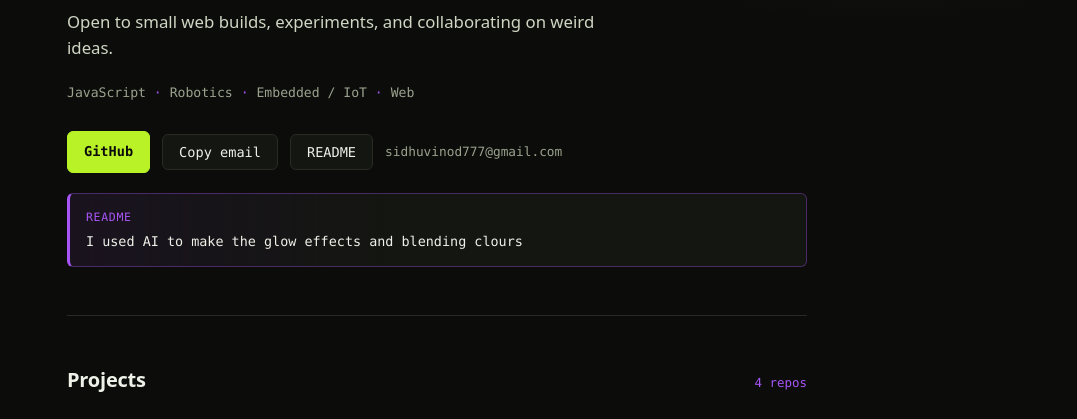
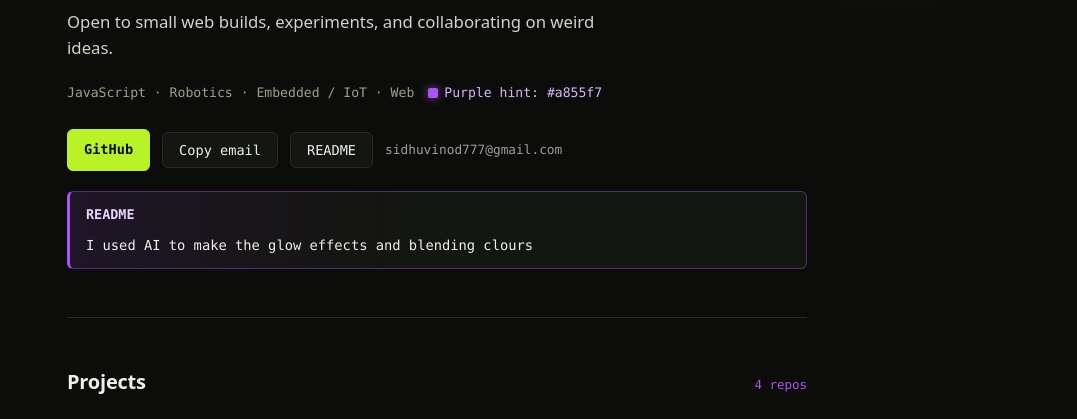
Before and after one commit to Ghost8911/my-portfolio, a plain HTML site: page index.html in a window 1280 px wide. Shown: the part 298-717 px from the top of the page, without its empty margins (203-1280 px from the left). Drawn offline with Linux system fonts and the light colour scheme.

Commit message:
fixed colour and readme

```diff
--- a/index.html
+++ b/index.html
@@ -23,8 +23,8 @@
 
     body {
       background:
-        radial-gradient(ellipse 65% 40% at 85% 0%, rgba(168, 85, 247, 0.14), transparent 65%),
-        radial-gradient(ellipse 60% 35% at 15% 100%, rgba(184, 242, 39, 0.09), transparent 70%),
+        radial-gradient(ellipse 65% 40% at 85% 0%, rgba(168, 85, 247, 0.16), transparent 65%),
+        radial-gradient(ellipse 60% 35% at 15% 100%, rgba(184, 242, 39, 0.1), transparent 70%),
         var(--bg);
       color: var(--text);
       font-family: var(--sans);
@@ -62,7 +62,7 @@
       height: 7px;
       border-radius: 50%;
       background: var(--accent);
-      box-shadow: 0 0 8px rgba(168, 85, 247, 0.55);
+      box-shadow: 0 0 8px rgba(168, 85, 247, 0.6);
     }
 
     .palette-btn {
@@ -105,7 +105,7 @@
 
     .intro h1 span {
       color: var(--accent);
-      text-shadow: 0 0 18px rgba(168, 85, 247, 0.45);
+      text-shadow: 0 0 18px rgba(168, 85, 247, 0.5);
     }
 
     .intro p {
@@ -115,19 +115,34 @@
       margin-bottom: 12px;
     }
 
-    .stack-line {
+    .meta-row {
       margin-top: 20px;
+      display: flex;
+      flex-wrap: wrap;
+      gap: 14px;
+      align-items: center;
       font-family: var(--mono);
       font-size: 0.82rem;
       color: var(--muted);
     }
 
-    .stack-line span {
-      color: var(--purple);
+    .purple-hint {
+      display: inline-flex;
+      align-items: center;
+      gap: 6px;
+      color: #d8b4fe;
+    }
+
+    .purple-swatch {
+      width: 10px;
+      height: 10px;
+      border-radius: 2px;
+      background: var(--purple);
+      box-shadow: 0 0 10px rgba(168, 85, 247, 0.7);
     }
 
     .actions {
-      margin-top: 28px;
+      margin-top: 26px;
       display: flex;
       flex-wrap: wrap;
       gap: 12px;
@@ -167,28 +182,30 @@
       color: var(--muted);
     }
 
-    .readme-box {
-      display: block;
+    .readme-details {
       margin-top: 20px;
-      padding: 14px 16px;
-      background: linear-gradient(90deg, rgba(168, 85, 247, 0.09), var(--surface) 45%);
-      border: 1px solid rgba(168, 85, 247, 0.35);
+      background: linear-gradient(90deg, rgba(168, 85, 247, 0.12), var(--surface) 45%);
+      border: 1px solid rgba(168, 85, 247, 0.4);
       border-left: 3px solid var(--purple);
       border-radius: 6px;
+      padding: 12px 16px;
       font-family: var(--mono);
       font-size: 0.84rem;
-      color: var(--text);
     }
 
-    .readme-box.hidden { display: none; }
+    .readme-details summary {
+      cursor: pointer;
+      color: #e9d5ff;
+      font-weight: 600;
+      list-style: none;
+    }
 
-    .readme-label {
-      display: block;
-      font-size: 0.72rem;
-      text-transform: uppercase;
-      letter-spacing: 0.06em;
-      color: var(--purple);
-      margin-bottom: 4px;
+    .readme-details summary::-webkit-details-marker { display: none; }
+
+    .readme-details p {
+      margin: 8px 0 0;
+      color: var(--text);
+      font-size: 0.86rem;
     }
 
     /* Projects */
@@ -394,7 +411,14 @@
         <p>
           Open to small web builds, experiments, and collaborating on weird ideas.
         </p>
-        <div class="stack-line">JavaScript <span>·</span> Robotics <span>·</span> Embedded / IoT <span>·</span> Web</div>
+
+        <div class="meta-row">
+          <span>JavaScript · Robotics · Embedded / IoT · Web</span>
+          <span class="purple-hint">
+            <span class="purple-swatch" aria-hidden="true"></span>
+            <span>Purple hint: #a855f7</span>
+          </span>
+        </div>
 
         <div class="actions">
           <a class="link-btn" href="https://github.com/Ghost8911" target="_blank" rel="noopener">GitHub</a>
@@ -403,10 +427,10 @@
           <span class="email-note" id="emailStatus">sidhuvinod777@gmail.com</span>
         </div>
 
-        <div class="readme-box" id="readmeBox">
-          <span class="readme-label">README</span>
-          I used AI to make the glow effects and blending clours
-        </div>
+        <details class="readme-details" id="readmeBox" open>
+          <summary>README</summary>
+          <p>I used AI to make the glow effects and blending clours</p>
+        </details>
       </section>
 
       <section class="projects" id="projects">
@@ -509,7 +533,8 @@
     const readmeBtn = document.getElementById('toggleReadme');
     const readmeBox = document.getElementById('readmeBox');
     readmeBtn.addEventListener('click', () => {
-      readmeBox.classList.toggle('hidden');
+      readmeBox.open = !readmeBox.open;
+      readmeBox.scrollIntoView({ behavior: 'smooth', block: 'nearest' });
     });
 
     // Command palette
@@ -520,7 +545,7 @@
     const COMMANDS = [
       { label: 'Jump to About', hint: '#about', action: () => document.getElementById('about').scrollIntoView({ behavior: 'smooth' }) },
       { label: 'Jump to Projects', hint: '#projects', action: () => document.getElementById('projects').scrollIntoView({ behavior: 'smooth' }) },
-      { label: 'Toggle README note', hint: 'AI note', action: () => readmeBox.classList.toggle('hidden') },
+      { label: 'Toggle README note', hint: 'AI note', action: () => { readmeBox.open = !readmeBox.open; } },
       { label: 'Copy Email', hint: EMAIL, action: copyAddress },
       { label: 'Open GitHub', hint: 'Ghost8911', action: () => window.open('https://github.com/Ghost8911', '_blank', 'noopener') },
       { label: 'Open UI Trap', hint: 'Live demo', action: () => window.open('https://ghost8911.github.io/useless-website/', '_blank', 'noopener') },
```
